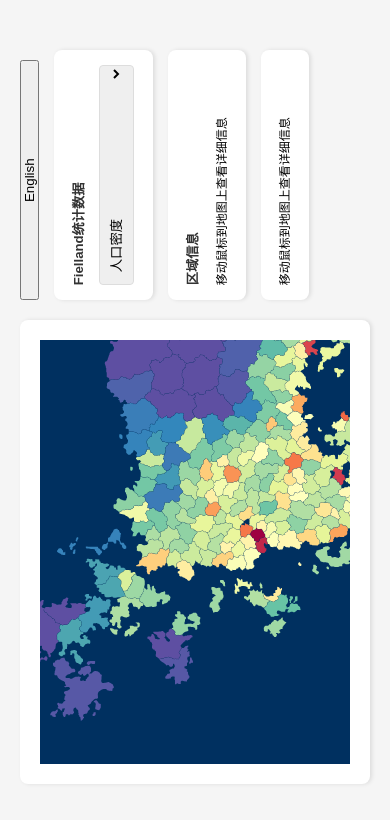
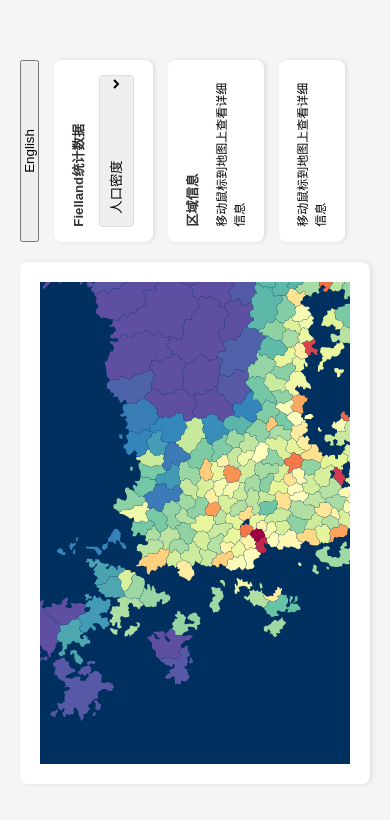
Before and after one commit to CutieFlorent/FiellandSimpleMap, a plain HTML site: page index.html in a window 390 px wide. Drawn offline with nearby package versions, Linux system fonts and the light colour scheme.

Commit message:
Add files via upload

```diff
--- a/index.html
+++ b/index.html
@@ -55,7 +55,7 @@
         padding: 20px;
       }
       .control-column {
-        width: 270px;
+        width: 300px;
         display: flex;
         flex-direction: column; /* 垂直排列 */
         gap: 15px; /* 间距 */
@@ -63,7 +63,7 @@
       }
       .control-panel {
         position: relative;
-        min-width: 250px;
+        min-width: auto;
         background: white;
         border-radius: 8px;
         box-shadow: 0 2px 4px rgba(0, 0, 0, 0.1);
@@ -129,7 +129,8 @@
           max-width: 90%;
         }
         .control-column {
-        width: 240px;
+          width: 200px;
+        }
         .flag {
           width: 60px;
           height: 40px;
```
